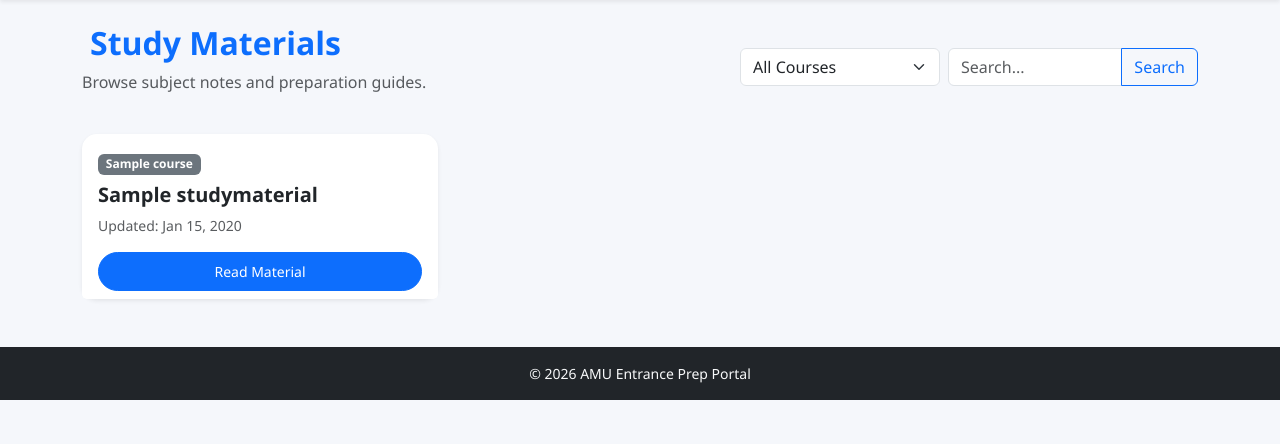
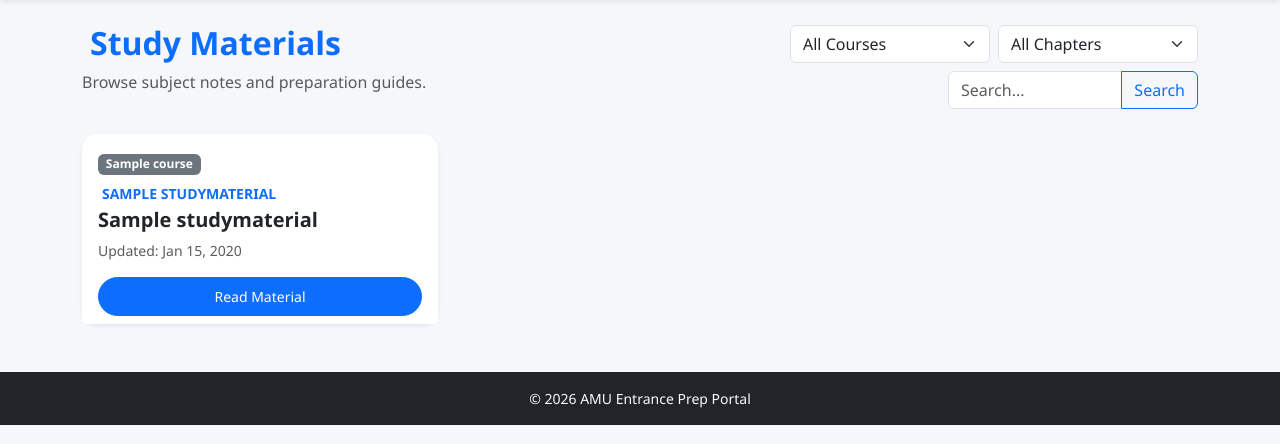
Before and after one commit to Shaaz29/AMU_Entrance_Prep_Portal, a Django app: page /study-materials/ in a window 1280 px wide. Shown: the part 60-504 px from the top of the page. Run offline with Django 5.2, Linux system fonts and the light colour scheme; tables that the repository leaves empty hold one stand-in row (values such as "Sample post"); some libraries are stand-ins or nearby versions.

Commit message:
feat(study): add chapter name display and filtering on frontend

```diff
--- a/prep/views.py
+++ b/prep/views.py
@@ -608,18 +608,27 @@ def past_result(request, result_id):
 def study_material_list(request):
     selected_course_id = (request.GET.get('course_id') or '').strip()
     search_query = (request.GET.get('q') or '').strip()
+    selected_chapter_name = request.GET.get('chapter_name', '').strip()
 
     materials = StudyMaterial.objects.select_related('course').all()
     selected_course = None
     all_courses = Course.objects.all().order_by('name')
+
+    # Get list of unique chapter names
+    all_chapters = StudyMaterial.objects.exclude(chapter_name__isnull=True).exclude(chapter_name="").values_list('chapter_name', flat=True).distinct().order_by('chapter_name')
 
     if selected_course_id.isdigit():
         selected_course = Course.objects.filter(id=int(selected_course_id)).first()
         if selected_course:
             materials = materials.filter(course=selected_course)
 
+    if selected_chapter_name:
+        materials = materials.filter(chapter_name__iexact=selected_chapter_name)
+
     if search_query:
-        materials = materials.filter(title__icontains=search_query)
+        # Search by title or chapter_name
+        from django.db.models import Q
+        materials = materials.filter(Q(title__icontains=search_query) | Q(chapter_name__icontains=search_query))
 
     context = {
         'materials': materials,
@@ -627,6 +636,8 @@ def study_material_list(request):
         'search_query': search_query,
         'selected_course_id': selected_course_id,
         'all_courses': all_courses,
+        'all_chapters': all_chapters,
+        'selected_chapter_name': selected_chapter_name,
     }
     return render(request, 'study_material_list.html', context)
 
--- a/templates/study_material_detail.html
+++ b/templates/study_material_detail.html
@@ -14,6 +14,9 @@
         <div class="card shadow-sm border-0 mb-4">
             <div class="card-body p-4 p-md-5">
                 <span class="badge bg-primary mb-3">{{ material.course.name }}</span>
+                {% if material.chapter_name %}
+                <p class="text-primary fw-bold text-uppercase mb-2"><i class="icon-book me-2"></i>{{ material.chapter_name }}</p>
+                {% endif %}
                 <h1 class="card-title fw-bold text-dark mb-2">{{ material.title }}</h1>
                 <p class="text-muted small mb-4 border-bottom pb-3">
                     Last updated on {{ material.updated_at|date:"F d, Y" }}
--- a/templates/study_material_list.html
+++ b/templates/study_material_list.html
@@ -12,11 +12,18 @@
 
     <!-- Filter & Search Controls -->
     <div class="col-md-6 text-md-end mt-3 mt-md-0">
-        <form method="GET" action="{% url 'study_material_list' %}" class="d-flex justify-content-md-end gap-2">
+        <form method="GET" action="{% url 'study_material_list' %}" class="d-flex flex-wrap justify-content-md-end gap-2">
             <select name="course_id" class="form-select" style="max-width: 200px;" onchange="this.form.submit()">
                 <option value="">All Courses</option>
                 {% for c in all_courses %}
                 <option value="{{ c.id }}" {% if selected_course_id == c.id|stringformat:"s" %}selected{% endif %}>{{ c.name }}</option>
+                {% endfor %}
+            </select>
+
+            <select name="chapter_name" class="form-select" style="max-width: 200px;" onchange="this.form.submit()">
+                <option value="">All Chapters</option>
+                {% for chapter in all_chapters %}
+                <option value="{{ chapter }}" {% if selected_chapter_name == chapter %}selected{% endif %}>{{ chapter }}</option>
                 {% endfor %}
             </select>
 
@@ -38,6 +45,11 @@
     Search results for "<strong>{{ search_query }}</strong>".
     <a href="{% url 'study_material_list' %}" class="alert-link text-decoration-none">Clear search</a>
 </div>
+{% elif selected_chapter_name %}
+<div class="alert alert-info mb-4" data-aos="fade-in">
+    Showing study materials for chapter: <strong>{{ selected_chapter_name }}</strong>.
+    <a href="{% url 'study_material_list' %}" class="alert-link text-decoration-none">Clear filter</a>
+</div>
 {% endif %}
 
 <div class="row g-4">
@@ -46,6 +58,9 @@
         <div class="card h-100 shadow-sm border-0 hover-lift">
             <div class="card-body">
                 <span class="badge bg-secondary mb-2">{{ material.course.name }}</span>
+                {% if material.chapter_name %}
+                <p class="text-primary fw-bold small text-uppercase mb-1"><i class="icon-book me-1"></i>{{ material.chapter_name }}</p>
+                {% endif %}
                 <h5 class="card-title fw-bold">{{ material.title }}</h5>
                 <p class="card-text text-muted small">Updated: {{ material.updated_at|date:"M d, Y" }}</p>
             </div>
```
